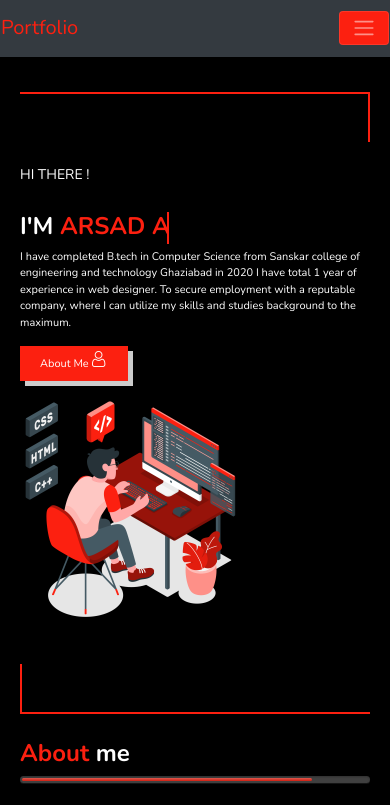
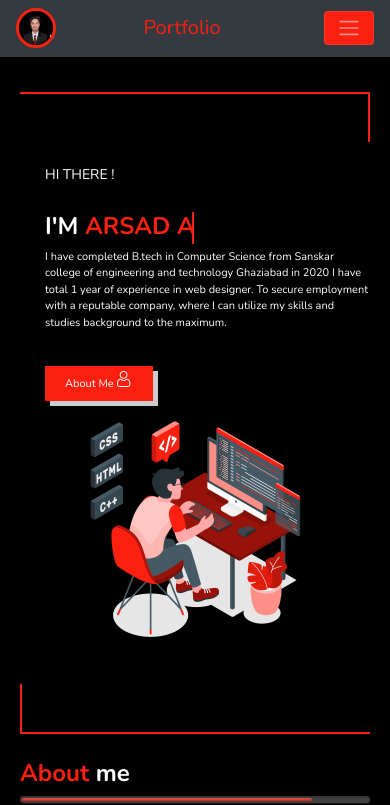
Before and after one commit to arsadssss/port, a plain HTML site: page index.html in a window 390 px wide. Shown: the top 805 px of the page. Drawn offline with nearby package versions, Linux system fonts and the light colour scheme.

Commit message:
Update index.html

```diff
--- a/index.html
+++ b/index.html
@@ -36,9 +36,14 @@
   <body style="color: white; background-color: black; margin: 0; padding: 0">
     <div class="container-fluid px-0">
       <div class="row">
-        <div class="col h px-0" style="display: none">
+        <div class="col h" style="display: none">
           <nav class="navbar navbar-dark bg-dark">
-            <a class="navbar-brand" href="#" style="color: #fc2010;">Portfolio</a>
+            <img src="2.png"
+            style="
+              width: 40px;
+              border-radius: 50%;
+              border: 3px solid #fc2010;
+            " alt=""><a class="navbar-brand" href="#" style="color: #fc2010;">Portfolio</a>
             <button
               class="navbar-toggler"
               type="button"
@@ -114,14 +119,14 @@
                       border-right: 2px solid #fc2010;
                       margin-bottom: 50px;
                     "
-                    width="350"
+                    width="320"
                     alt=""
                     srcset=""
                   />
                 </div>
               </div>
               <div class="row" id="home">
-                <div class="col-md-8">
+                <div class="col-md-8 pl10" style="padding-left: 40px;">
                   <h5>HI THERE !</h5>
                   <h1 style="padding-top: 20px">
                     I'M <span style="color: #fc2010" id="nameText" class="nameText"> ARSAD ANSARI</span>
@@ -133,7 +138,7 @@
                     employment with a reputable company, where I can utilize my
                     skills and studies background to the maximum.
                   </p>
-                  <a href="#about" style="text-decoration: none; color: #ffffff;"><p style="margin-top: 20px">
+                  <a href="#about" style="text-decoration: none; color: #ffffff;"><p style="margin-top: 40px">
                     <span class="btn-span"
                       >About Me
                       <img
@@ -145,7 +150,7 @@
                     /></span>
                   </p></a>
                 </div>
-                <div class="col-md-4 px-0 d-flex">
+                <div class="col-md-4 px-0 d-flex justify-content-center">
                   <img
                     src="Programming-amico.png"
                     width="250"
@@ -164,7 +169,7 @@
                       margin-top: 50px;
                     "
                     class="beaty1 w100 mt25"
-                    width="350"
+                    width="320"
                     alt=""
                     srcset=""
                   />
@@ -474,7 +479,7 @@
                 </div>
                 <div class="col-12">
                   <div class="row">
-                    <div class="col-md-6 card bg-dark cont-info">
+                    <div class="col-md-6 card cont-info" style="background-color: #fc2010;">
                       <h2 class="cntct">Contact Info.</h2>
                       <div class="progress2 progress-moved1" style="margin-bottom: 15px;">
                         <div class="progress-bar2" ></div>
```
